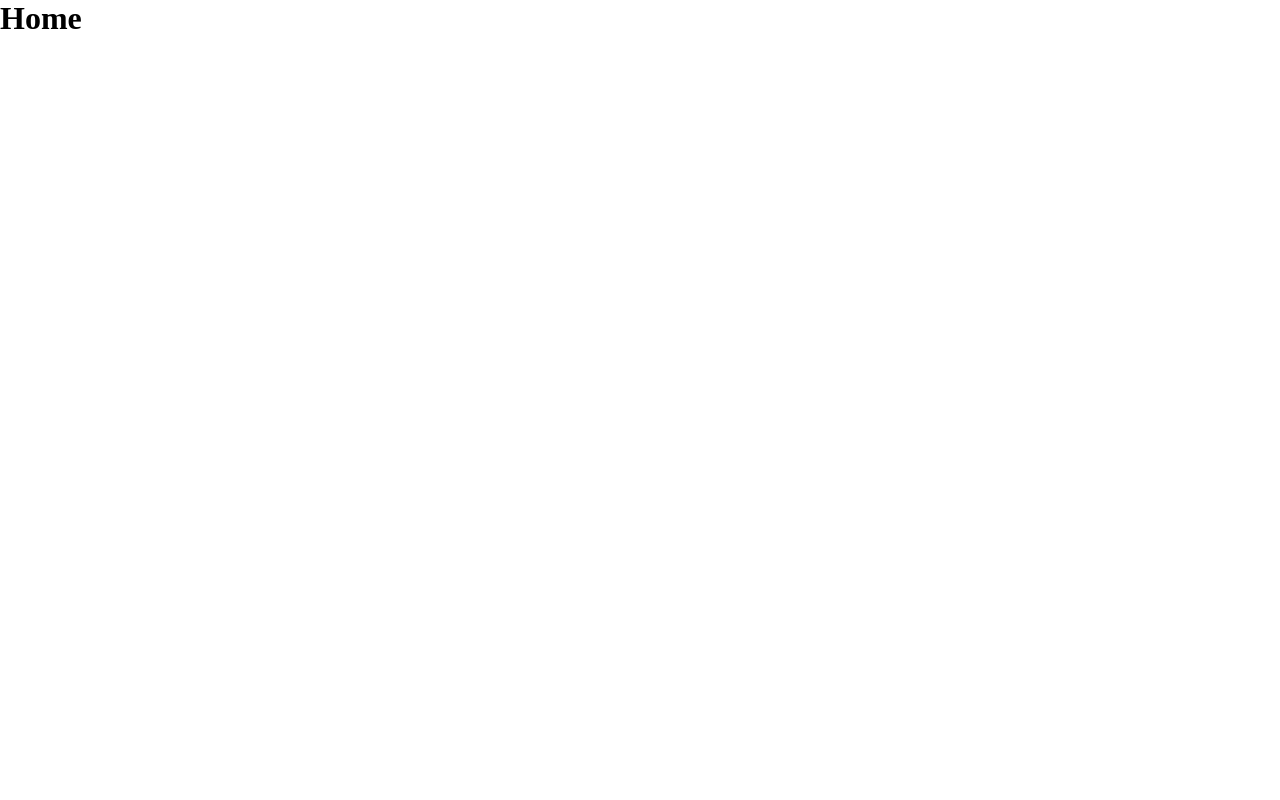
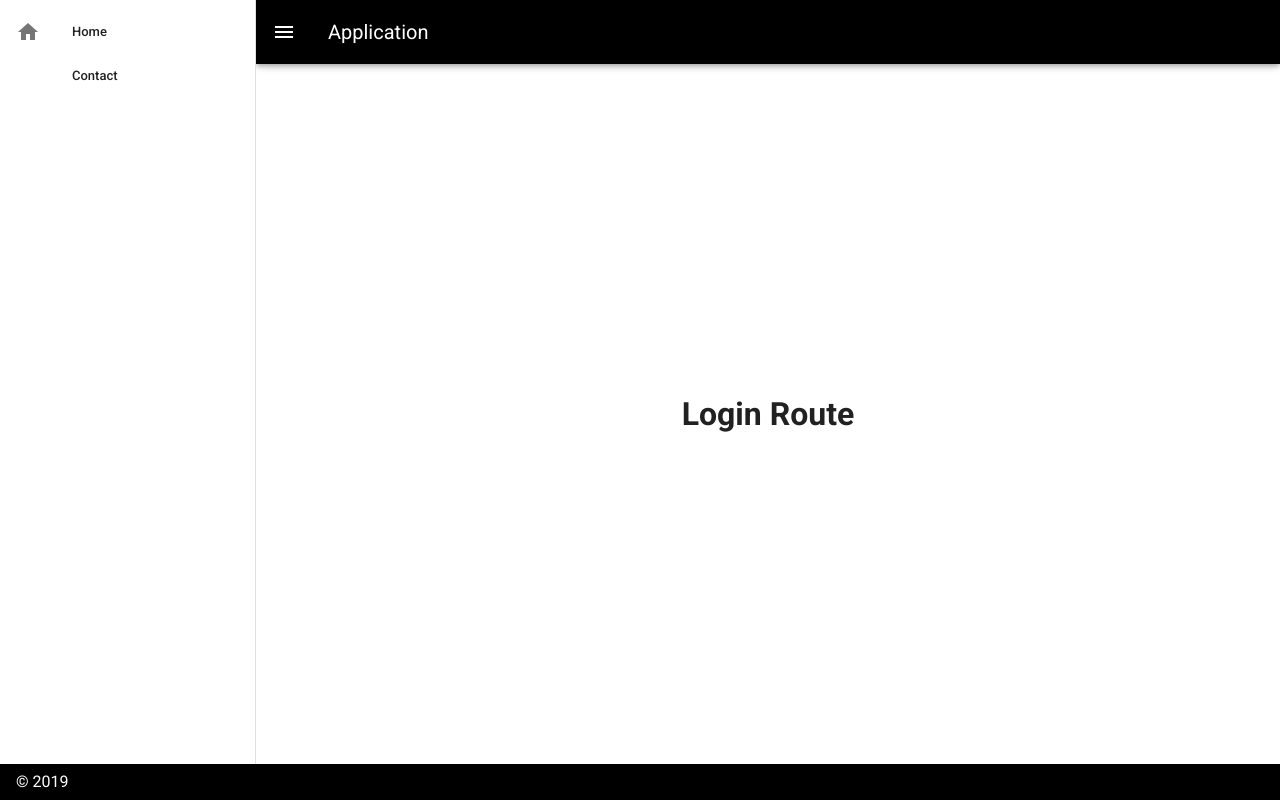
Before and after one commit to jaybcee/Instagram-Clone, a Vue app in the folder frontend/: page / in a window 1280 px wide. Built offline with nearby package versions, Linux system fonts and the light colour scheme.

Commit message:
add better boiler plate

```diff
--- a/frontend/package.json
+++ b/frontend/package.json
@@ -24,7 +24,7 @@
     "@vue/cli-service": "~4.2.0",
     "@vue/eslint-config-airbnb": "^5.0.2",
     "babel-eslint": "^10.0.3",
-    "eslint": "^6.7.2",
+    "eslint": "^6.8.0",
     "eslint-plugin-import": "^2.20.1",
     "eslint-plugin-vue": "^6.1.2",
     "sass": "^1.19.0",
--- a/frontend/src/App.vue
+++ b/frontend/src/App.vue
@@ -1,11 +1,70 @@
+
 <template>
-  <div id="app">
-    <router-view/>
-  </div>
+  <v-app id="inspire">
+    <v-navigation-drawer
+      v-model="drawer"
+      app
+    >
+      <v-list dense>
+        <v-list-item :to="'home'" link>
+          <v-list-item-action>
+            <v-icon>mdi-home</v-icon>
+          </v-list-item-action>
+          <v-list-item-content>
+            <v-list-item-title>Home</v-list-item-title>
+          </v-list-item-content>
+        </v-list-item>
+        <v-list-item :to="'signup'" link>
+          <v-list-item-action>
+            <v-icon>mdi-contact-mail</v-icon>
+          </v-list-item-action>
+          <v-list-item-content>
+            <v-list-item-title>Contact</v-list-item-title>
+          </v-list-item-content>
+        </v-list-item>
+      </v-list>
+    </v-navigation-drawer>
+
+    <v-app-bar
+      app
+      color="black"
+      dark
+    >
+      <v-app-bar-nav-icon @click.stop="drawer = !drawer" />
+      <v-toolbar-title>Application</v-toolbar-title>
+    </v-app-bar>
+
+    <v-content>
+      <v-container
+        class="fill-height"
+        fluid
+      >
+        <v-row
+          align="center"
+          justify="center"
+        >
+          <v-col class="text-center">
+            <router-view />
+          </v-col>
+        </v-row>
+      </v-container>
+    </v-content>
+    <v-footer
+      color="black"
+      app
+    >
+      <span class="white--text">&copy; 2019</span>
+    </v-footer>
+  </v-app>
 </template>
 
 <script>
-export default {
-  name: 'App',
-};
+  export default {
+    props: {
+      source: String,
+    },
+    data: () => ({
+      drawer: null,
+    }),
+  }
 </script>
--- a/frontend/src/views/Home.vue
+++ b/frontend/src/views/Home.vue
@@ -1,5 +1,59 @@
 <template>
-  <div>
-    <h1>Home</h1>
-  </div>
+  <v-card
+    class="mx-auto"
+    max-width="500"
+  >
+    <v-container fluid>
+      <v-row dense>
+        <v-col
+          v-for="card in cards"
+          :key="card.title"
+          :cols="card.flex"
+        >
+          <v-card>
+            <v-img
+              :src="card.src"
+              class="white--text align-end"
+              gradient="to bottom, rgba(0,0,0,.1), rgba(0,0,0,.5)"
+              height="200px"
+            >
+              <v-card-title v-text="card.title" />
+            </v-img>
+            <v-card-text class="text--primary">
+              <div>{{ card.description }}</div>
+
+              <div>Whitsunday Island, Whitsunday Islands</div>
+            </v-card-text>
+            <v-card-actions>
+              <v-spacer />
+              <v-btn icon>
+                <span>{{ card.likes }}</span>
+                <v-icon>mdi-heart</v-icon>
+              </v-btn>
+
+              <v-btn icon>
+                <v-icon>mdi-bookmark</v-icon>
+              </v-btn>
+
+              <v-btn icon>
+                <v-icon>mdi-share-variant</v-icon>
+              </v-btn>
+            </v-card-actions>
+          </v-card>
+        </v-col>
+      </v-row>
+    </v-container>
+  </v-card>
 </template>
+
+<script>
+  export default {
+    data: () => ({
+      cards: [
+        { title: 'Pre-fab homes', src: 'https://cdn.vuetifyjs.com/images/cards/house.jpg',description:'foo', likes:9, flex: 12 },
+        { title: 'Favorite road trips', src: 'https://cdn.vuetifyjs.com/images/cards/road.jpg' ,description:'bar', likes:29,flex: 12 },
+        { title: 'Best airlines', src: 'https://cdn.vuetifyjs.com/images/cards/plane.jpg',description:'kar', likes:19,flex: 12 },
+      ],
+    }),
+  }
+</script>
--- a/frontend/src/views/Login.vue
+++ b/frontend/src/views/Login.vue
@@ -1,5 +1,5 @@
 <template>
   <div>
-    <h1>Home</h1>
+    <h1>Login Route</h1>
   </div>
 </template>
--- a/frontend/src/views/Signup.vue
+++ b/frontend/src/views/Signup.vue
@@ -1,5 +1,5 @@
 <template>
   <div>
-    <h1>Home</h1>
+    <h1>Signup Route</h1>
   </div>
 </template>
```
Also changed, not shown: frontend/.eslintrc.js (added), 2 other files (tests, documents, lock files or other folders).
